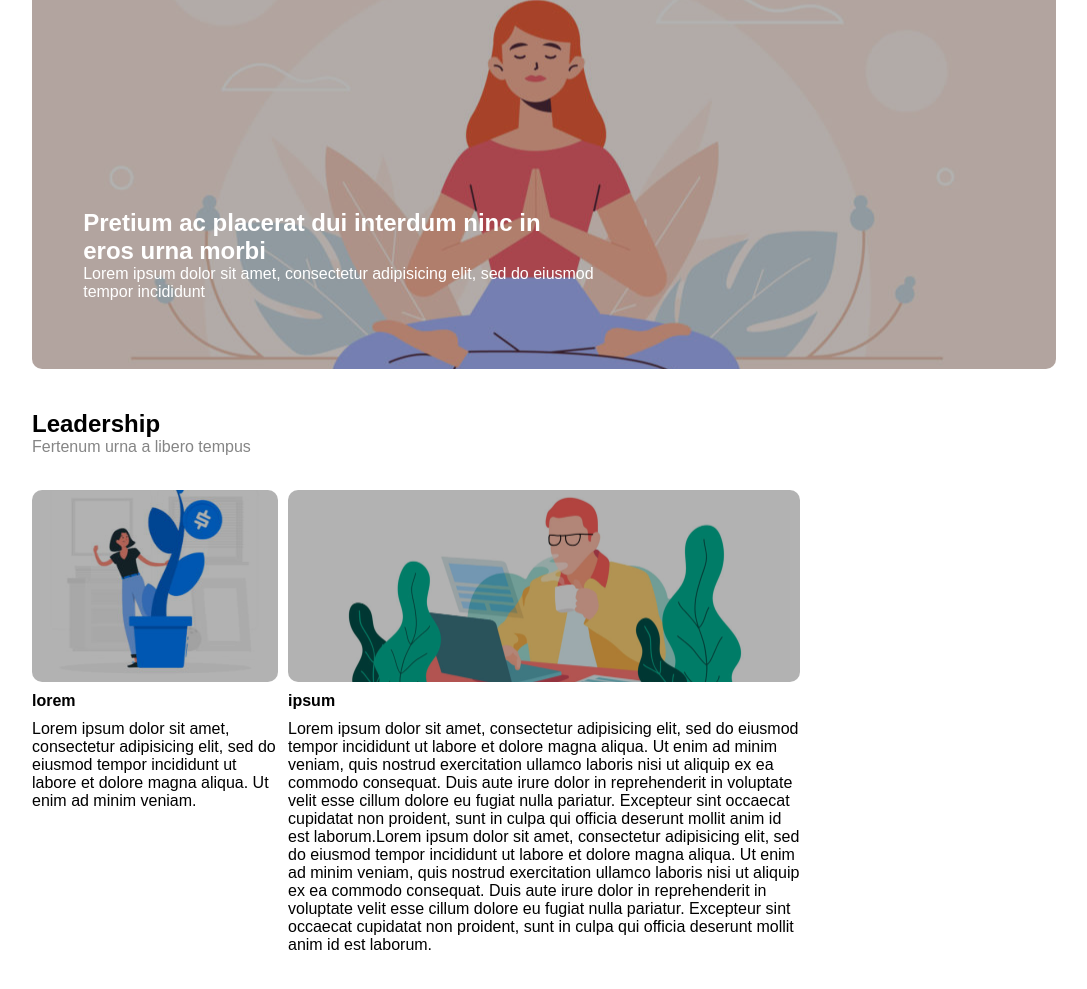
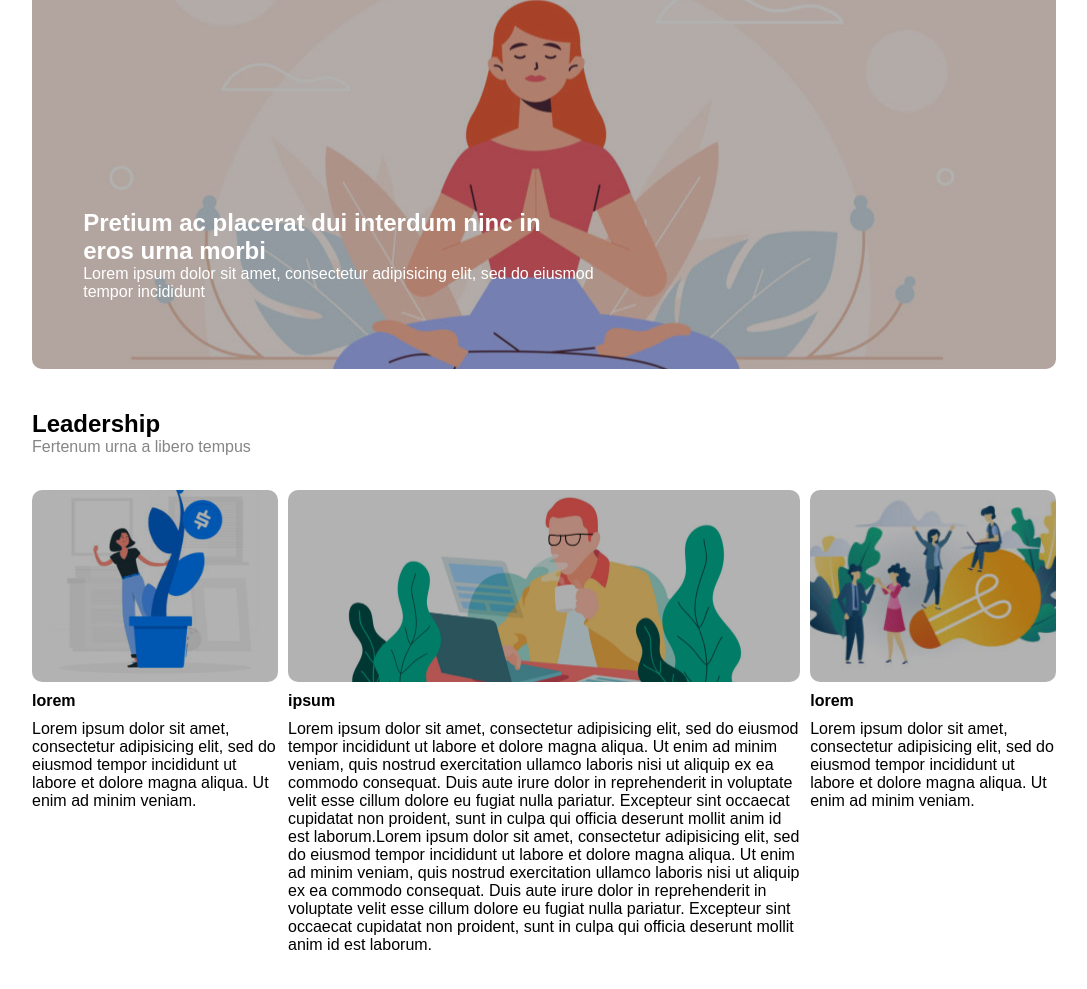
Before and after one commit to n-desantis92/htmlcss-wp, a plain HTML site: page index.html in a window 1280 px wide. Shown: the part 91-1080 px from the top of the page, without its empty margins (96-1183 px from the left). Drawn offline with Linux system fonts and the light colour scheme.

Commit message:
aggiunta ultima colonna

```diff
--- a/css/style.css
+++ b/css/style.css
@@ -125,7 +125,7 @@ div.colonne {
   float: left;
 }
 
-.col-1 .col-img1 {
+.col-left .col-img1 {
   position: relative;
   background-image: url(../img/img-1.jpg);
   background-size: cover;
@@ -147,6 +147,15 @@ div.colonne.central {
   width: 100%;
   height: 30%;
 }
+
+.col-right .col-img2 {
+  position: relative;
+  background-image: url(../img/img-3.jpg);
+  background-size: cover;
+  background-position: center;
+  width: 100%;
+  height: 30%;
+}
 /* /corpo */
 
 /* /main */
--- a/index.html
+++ b/index.html
@@ -45,7 +45,7 @@
             <div>Fertenum urna a libero tempus</div>
           </div>
           <div class="clearfix row">
-            <div class="colonne col-1">
+            <div class="colonne col-left">
               <div class="col-img1">
                 <div class="overlay">
                 </div>
@@ -61,8 +61,13 @@
               <h4>ipsum</h4>
               <p>Lorem ipsum dolor sit amet, consectetur adipisicing elit, sed do eiusmod tempor incididunt ut labore et dolore magna aliqua. Ut enim ad minim veniam, quis nostrud exercitation ullamco laboris nisi ut aliquip ex ea commodo consequat. Duis aute irure dolor in reprehenderit in voluptate velit esse cillum dolore eu fugiat nulla pariatur. Excepteur sint occaecat cupidatat non proident, sunt in culpa qui officia deserunt mollit anim id est laborum.Lorem ipsum dolor sit amet, consectetur adipisicing elit, sed do eiusmod tempor incididunt ut labore et dolore magna aliqua. Ut enim ad minim veniam, quis nostrud exercitation ullamco laboris nisi ut aliquip ex ea commodo consequat. Duis aute irure dolor in reprehenderit in voluptate velit esse cillum dolore eu fugiat nulla pariatur. Excepteur sint occaecat cupidatat non proident, sunt in culpa qui officia deserunt mollit anim id est laborum.</p>
             </div>
-            <div class="colonne">
-
+            <div class="colonne col-right">
+              <div class="col-img2">
+                <div class="overlay">
+                </div>
+              </div>
+              <h4>lorem</h4>
+              <p>Lorem ipsum dolor sit amet, consectetur adipisicing elit, sed do eiusmod tempor incididunt ut labore et dolore magna aliqua. Ut enim ad minim veniam.</p>
             </div>
           </div>
         </section>
```
